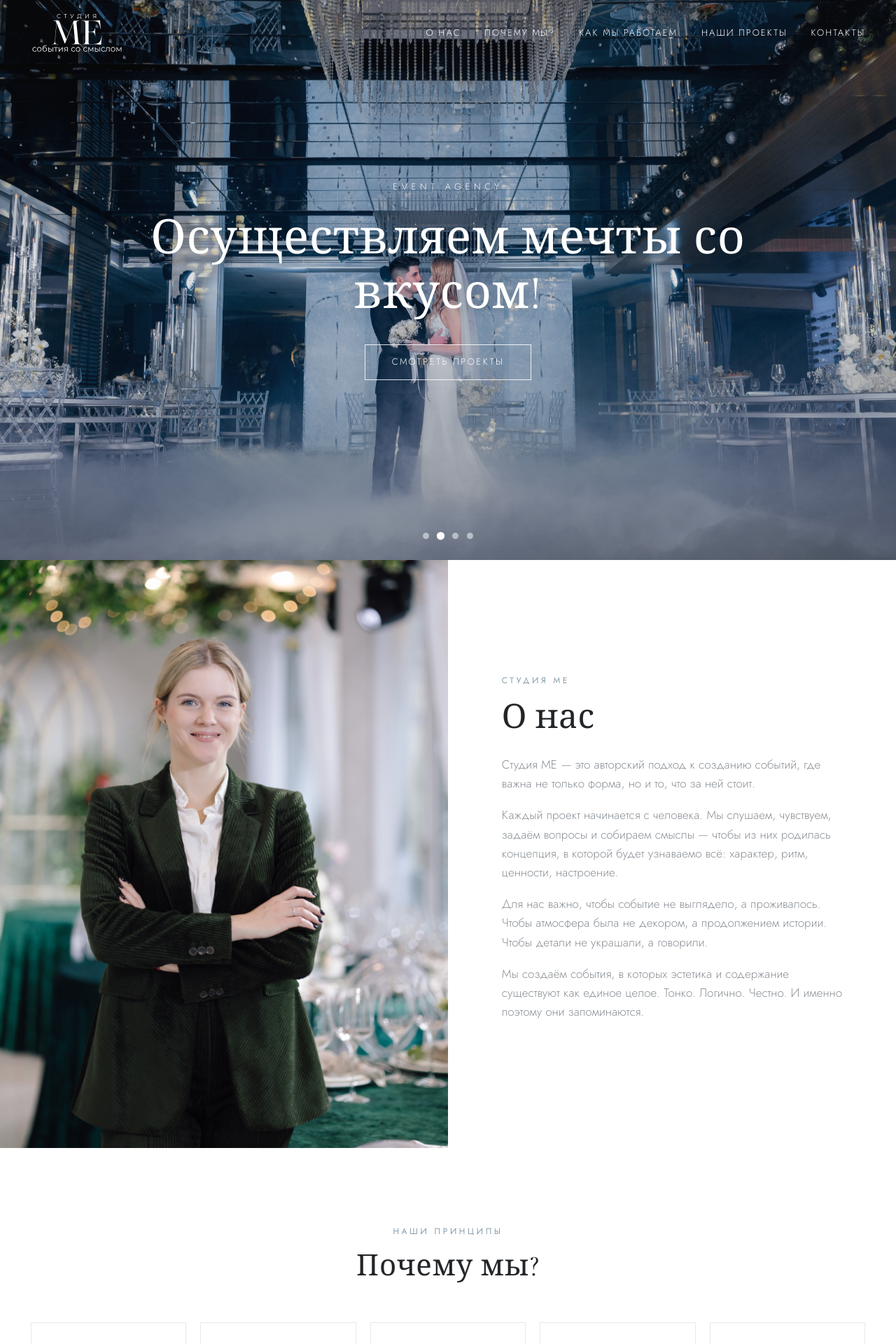
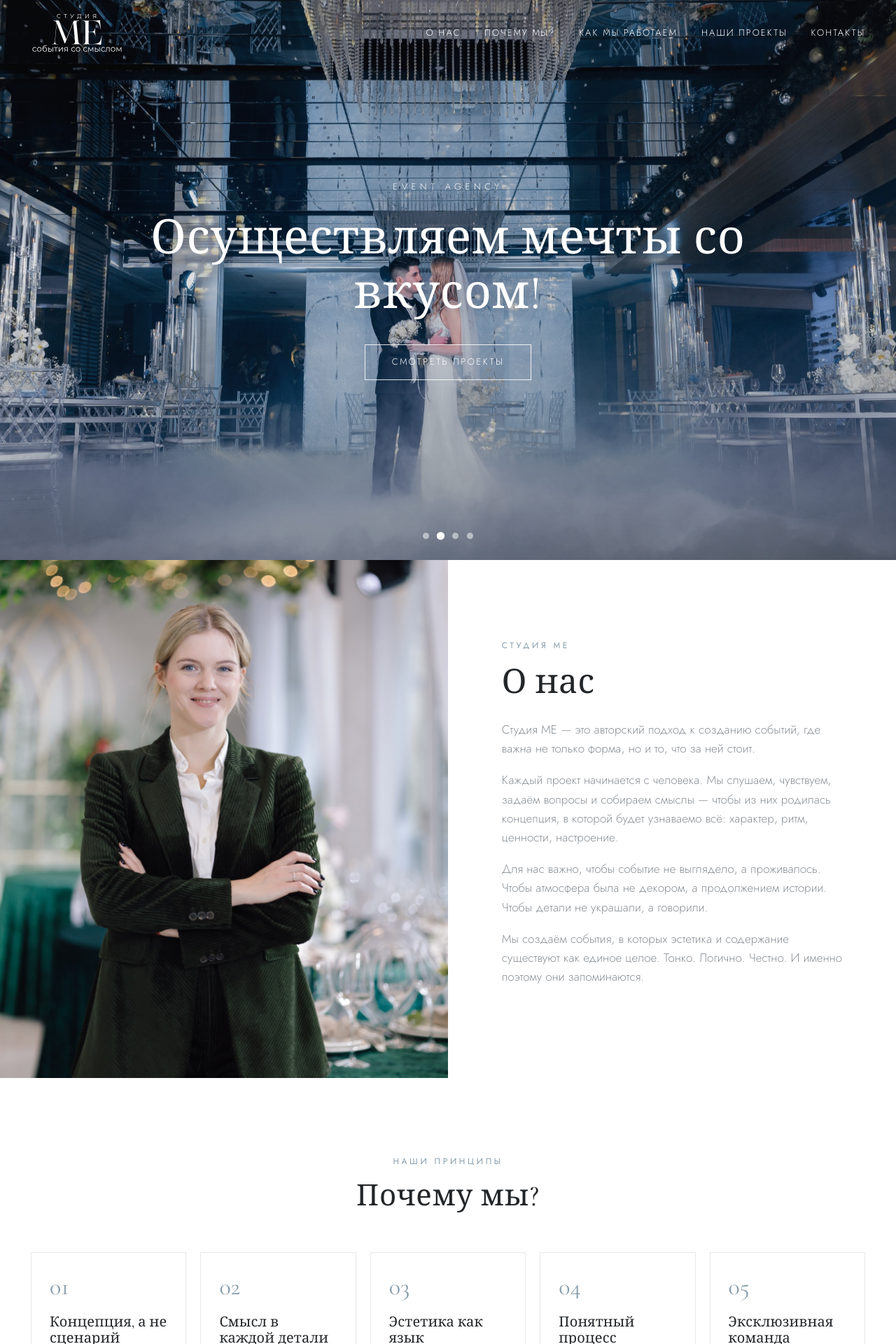
Before and after one commit to DimaPetrosyan/events, a React (Vite) app: page / in a window 1280 px wide. Shown: the top 1920 px of the page at 70% size. Built offline with nearby package versions, Linux system fonts and the light colour scheme.

Commit message:
Reduce About photo height by 100px (840 -> 740)
Co-Authored-By: Claude Opus 4.8 <noreply@anthropic.com>

```diff
--- a/src/components/About.module.css
+++ b/src/components/About.module.css
@@ -12,7 +12,7 @@
 
 .image img {
   width: 100%;
-  height: 840px;
+  height: 740px;
   object-fit: cover;
   display: block;
 }
```
